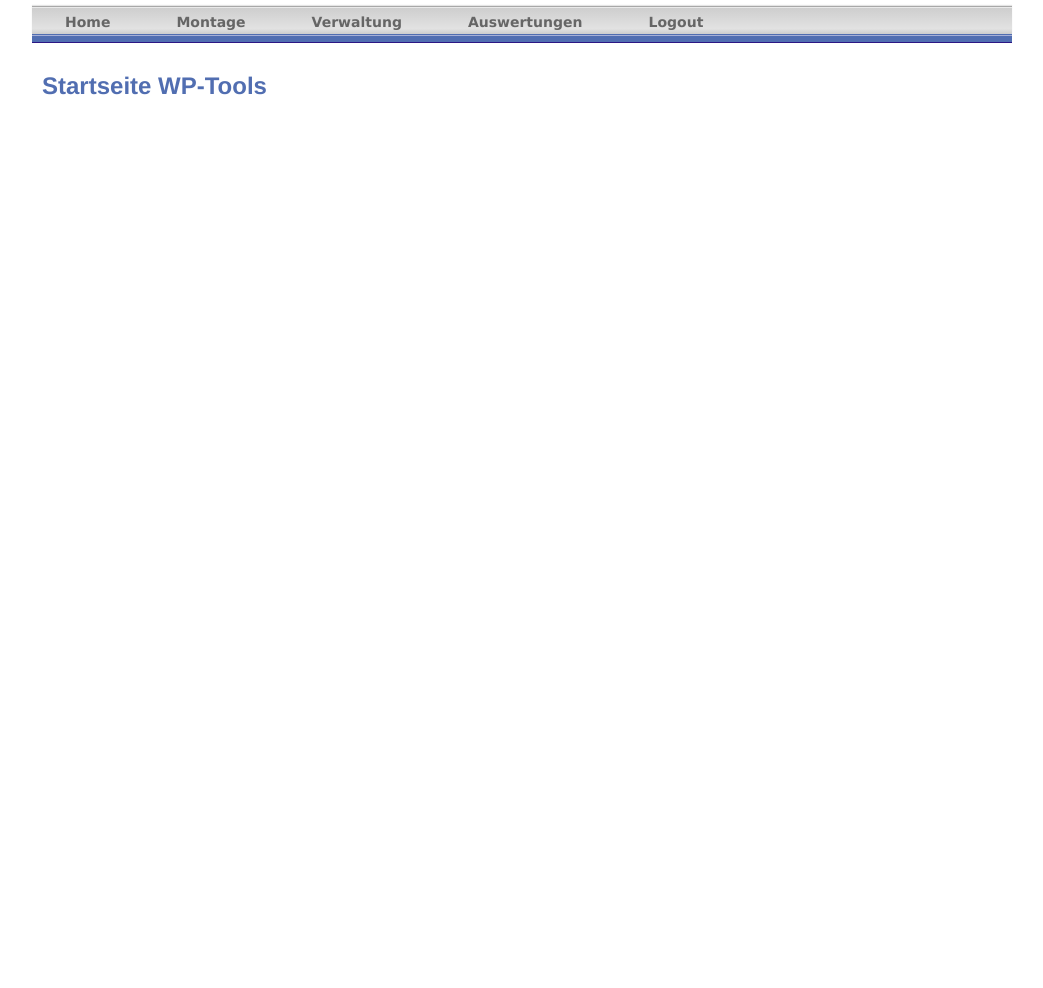
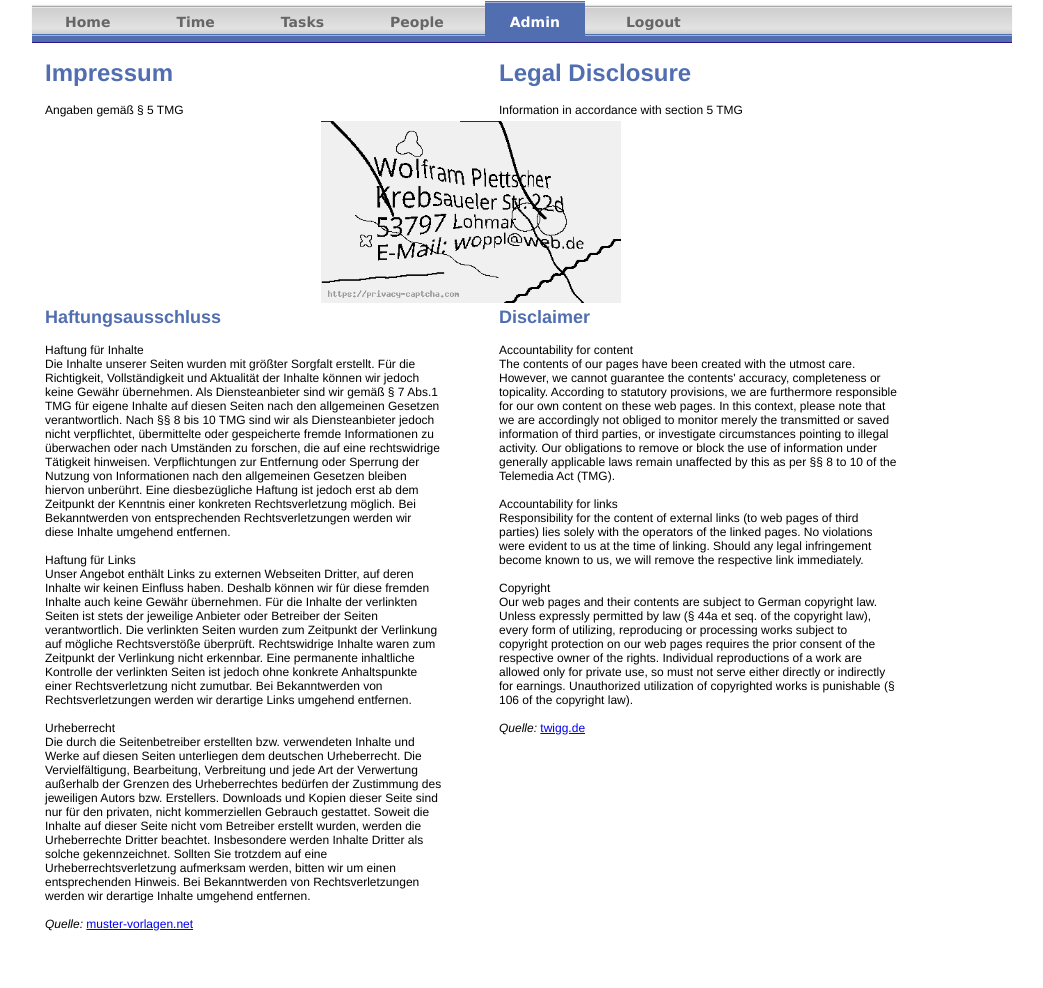
Before and after one commit to wopl/wptools, a PHP site: page /index.php?section=impressum in a window 1280 px wide. Shown: the part 48-1036 px from the top of the page, without its empty margins (118-1161 px from the left). Before the commit the page ends 143 px from the top, so only its background shows below. Run offline with PHP 8.4, Linux system fonts and the light colour scheme; the visitor is signed in with stand-in values (Sample User, id 1).

Commit message:
Menu, Impressum, LandingPage

```diff
--- a/home.php
+++ b/home.php
@@ -4,4 +4,34 @@
 <!--                                                                              -->
 <!-- ---------------------------------------------------------------------------- -->
 
-<h1>Startseite WP-Tools</h1>
+<h1>WP-Tools Landing Page</h1>
+<h3>Dear user,</h3>
+this application has been designed to simplify tasks that are very common for all
+kind of projects. Typically these tasks are done by using Excel sheets or connecting
+to a collaboration server. Using Excel results in large, unreadable tables that are sent around
+via Mail regularly. They can only be maintained by one person and trying to
+collaborate results in a mess of versions.</br></br>
+
+Collaboration servers solve the multi-user problem, but are highly overloaded with
+functions and are not user-friendliy enough for ad-hoc users.</br></br>
+
+The current tools you find here overcome the disadvantages described above. All users
+operate simultaneously on a single data-storage. The look and feel is consistent
+accross different tools and much more user-friendly than Excel or other tools.</br></br>
+
+We are currently in a very early stage of development, therefore not all modules
+have the functionality desired and expected. Use, what you like, and wait for
+more to come in the future.</br></br>
+
+Currently we plan to implement the following:
+<ul>
+	<li>Time tracking of tasks/projects</li>
+    <li>Travel notes needed for expense reclaim</li>
+    <li>provide a convenient task-list</li>
+    <li>Project related contact list with RACI for tasks</li>
+</ul>
+
+I hope, you find this tool useful. Let us know your opinion.</br></br>
+
+Have fun while exploring WP-Tools!</br>
+<b>Wolfram</b>
--- /dev/null
+++ b/impressum.php
@@ -0,0 +1,60 @@
+<?php
+// **********************************************************************************
+// **                                                                              **
+// ** impressum.php                                 (c) Wolfram Plettscher 10/2014 **
+// **                                                                              **
+// **********************************************************************************
+
+?>
+
+<table>
+	<colgroup>
+    	<col width="400">
+        <col width="50">
+        <col width="400">
+    </colgroup>
+    <tr>
+        <td>
+            <h1>Impressum</h1>
+            Angaben gem&auml;&szlig; &sect; 5 TMG
+        </td><td>
+
+        </td><td>
+        	<h1>Legal Disclosure</h1>
+            Information in accordance with section 5 TMG
+        </td>
+    </tr><tr>
+    	<th colspan="3">
+			<img src="img/captcha_wp.png" width="300">
+        </th>
+    </tr><tr>
+    	<td valign="top">
+        <h2>Haftungsausschluss</h2>
+        Haftung f&uuml;r Inhalte<br/>
+        Die Inhalte unserer Seiten wurden mit gr&ouml;&szlig;ter Sorgfalt erstellt. F&uuml;r die Richtigkeit, Vollst&auml;ndigkeit und Aktualit&auml;t der Inhalte k&ouml;nnen wir jedoch keine Gew&auml;hr &uuml;bernehmen. Als Diensteanbieter sind wir gem&auml;&szlig; &sect; 7 Abs.1 TMG f&uuml;r eigene Inhalte auf diesen Seiten nach den allgemeinen Gesetzen verantwortlich. Nach &sect;&sect; 8 bis 10 TMG sind wir als Diensteanbieter jedoch nicht verpflichtet, &uuml;bermittelte oder gespeicherte fremde Informationen zu &uuml;berwachen oder nach Umst&auml;nden zu forschen, die auf eine rechtswidrige T&auml;tigkeit hinweisen. Verpflichtungen zur Entfernung oder Sperrung der Nutzung von Informationen nach den allgemeinen Gesetzen bleiben hiervon unber&uuml;hrt. Eine diesbez&uuml;gliche Haftung ist jedoch erst ab dem Zeitpunkt der Kenntnis einer konkreten Rechtsverletzung m&ouml;glich. Bei Bekanntwerden von entsprechenden Rechtsverletzungen werden wir diese Inhalte umgehend entfernen.
+        <br/><br/>
+        Haftung f&uuml;r Links<br/>
+        Unser Angebot enth&auml;lt Links zu externen Webseiten Dritter, auf deren Inhalte wir keinen Einfluss haben. Deshalb k&ouml;nnen wir f&uuml;r diese fremden Inhalte auch keine Gew&auml;hr &uuml;bernehmen. F&uuml;r die Inhalte der verlinkten Seiten ist stets der jeweilige Anbieter oder Betreiber der Seiten verantwortlich. Die verlinkten Seiten wurden zum Zeitpunkt der Verlinkung auf m&ouml;gliche Rechtsverst&ouml;&szlig;e &uuml;berpr&uuml;ft. Rechtswidrige Inhalte waren zum Zeitpunkt der Verlinkung nicht erkennbar. Eine permanente inhaltliche Kontrolle der verlinkten Seiten ist jedoch ohne konkrete Anhaltspunkte einer Rechtsverletzung nicht zumutbar. Bei Bekanntwerden von Rechtsverletzungen werden wir derartige Links umgehend entfernen.
+        <br/><br/>
+        Urheberrecht<br/>
+        Die durch die Seitenbetreiber erstellten bzw. verwendeten Inhalte und Werke auf diesen Seiten unterliegen dem deutschen Urheberrecht. Die Vervielf&auml;ltigung, Bearbeitung, Verbreitung und jede Art der Verwertung au&szlig;erhalb der Grenzen des Urheberrechtes bed&uuml;rfen der Zustimmung des jeweiligen Autors bzw. Erstellers. Downloads und Kopien dieser Seite sind nur f&uuml;r den privaten, nicht kommerziellen Gebrauch gestattet. Soweit die Inhalte auf dieser Seite nicht vom Betreiber erstellt wurden, werden die Urheberrechte Dritter beachtet. Insbesondere werden Inhalte Dritter als solche gekennzeichnet. Sollten Sie trotzdem auf eine Urheberrechtsverletzung aufmerksam werden, bitten wir um einen entsprechenden Hinweis. Bei Bekanntwerden von Rechtsverletzungen werden wir derartige Inhalte umgehend entfernen.
+        <br/><br/>
+        <i>Quelle:  </i><a href="http://www.muster-vorlagen.net" target="_blank">muster-vorlagen.net</a><br/><br/>
+        </td><td>
+        </td><td valign="top">
+
+            <h2>Disclaimer</h2>
+            Accountability for content<br/>
+            The contents of our pages have been created with the utmost care. However, we cannot guarantee the contents' accuracy, completeness or topicality. According to statutory provisions, we are furthermore responsible for our own content on these web pages. In this context, please note that we are accordingly not obliged to monitor merely the transmitted or saved information of third parties, or investigate circumstances pointing to illegal activity. Our obligations to remove or block the use of information under generally applicable laws remain unaffected by this as per &sect;&sect; 8 to 10 of the Telemedia Act (TMG).
+            <br/><br/>
+            Accountability for links<br/>Responsibility for the content of external links (to web pages of third parties) lies solely with the operators of the linked pages. No violations were evident to us at the time of linking. Should any legal infringement become known to us, we will remove the respective link immediately.
+            <br/><br/>
+            Copyright<br/>
+            Our web pages and their contents are subject to German copyright law. Unless expressly permitted by law (&sect; 44a et seq. of the copyright law), every form of utilizing, reproducing or processing works subject to copyright protection on our web pages requires the prior consent of the respective owner of the rights. Individual reproductions of a work are allowed only for private use, so must not serve either directly or indirectly for earnings. Unauthorized utilization of copyrighted works is punishable (&sect; 106 of the copyright law).
+            <br/><br/>
+            <i>Quelle: </i><a href="http://www.twigg.de/haftungsausschlussimpressumenglisch.htm" target="_blank">twigg.de</a><br/><br/>
+
+    	</td>
+	</tr>
+
+</table>
--- a/menu.php
+++ b/menu.php
@@ -1,118 +1,77 @@
-<!-- ---------------------------------------------------------------------------- -->
-<!--                                                                              -->
-<!-- menu.php                                      (c) Wolfram Plettscher 09/2014 -->
-<!--                                                                              -->
-<!-- ---------------------------------------------------------------------------- -->
+<?php
+// **********************************************************************************
+// **                                                                              **
+// ** menu.php                                      (c) Wolfram Plettscher 10/2014 **
+// **                                                                              **
+// **********************************************************************************
+include "inc/menuhref.inc";
 
-<ul>
-   <?php
-		if ($section == "home"){
-			   echo "<li class='active'>";
-		} else {
-			   echo "<li>";
-		}
-		echo "<a href='index.php?section=home'><span>Home</span></a></li>";
-   ?>
-	<?php
-		if (($section == "workplace") || ($section == "travel")){
-			echo "<li class='active has-sub'><a href='#'><span>Montage</span></a>";
-		} else {
-			echo "<li class='has-sub'><a href='#'><span>Montage</span></a>";
-		}
+echo "<ul>";
+
+	// Menu "Home"
+	href ($section, "home", "Home", "index.php?section=home");
+
+	// Menu "Time" with submenus
+	$li = "<li class='has-sub'>";
+	if (($section == "task") || ($section == "travel")){
+		// Highlight Top-Menu
+		$li = "<li class='active has-sub'>";
+	}
+	echo $li;
+	hrefsub ("Time", "#");
 		echo "<ul>";
-			if ($section == "workplace"){
-				echo "<li class='active last'><a href='index.php?section=workplace'><span>Baustelle</span></a>";
-			} else {
-				echo "<li><a href='index.php?section=workplace'><span>Baustelle</span></a>";
-			}
-			if ($section == "travel"){
-				echo "<li class='active last'><a href='index.php?section=travel'><span>Reise</span></a>";
-			} else {
-				echo "<li class='last'><a href='index.php?section=travel'><span>Reise</span></a>";
-			}
-		echo "</ul></li>";
-	?>
+			href ($section, "task", "Task", "index.php?section=task");
+			href ($section, "travel", "Travel", "index.php?section=travel");
+		echo "</ul>";
+	echo "</li>";
 
-	<?php
-		if (($section == "user") || ($section == "customer") || ($section == "worksteps")){
-			echo "<li class='active has-sub'><a href='#'><span>Verwaltung</span></a>";
-		} else {
-			echo "<li class='has-sub'><a href='#'><span>Verwaltung</span></a>";
-		}
+	// Menu "Tasks" with submenus
+	$li = "<li class='has-sub'>";
+	if (($section == "task2") || ($section == "task2")){
+		// Highlight Top-Menu
+		$li = "<li class='active has-sub'>";
+	}
+	echo $li;
+	hrefsub ("Tasks", "#");
 		echo "<ul>";
-			if ($section == "user"){
-				echo "<li class='active'><a href='index.php?section=user'><span>Benutzer</span></a>";
-			} else {
-				echo "<li><a href='index.php?section=user'><span>Benutzer</span></a>";
-			}
-			if ($section == "customer"){
-				echo "<li class='active'><a href='index.php?section=customer'><span>Kunden</span></a>";
-			} else {
-				echo "<li><a href='index.php?section=customer'><span>Kunden</span></a>";
-			}
-			if ($section == "worksteps"){
-				echo "<li class='active last'><a href='index.php?section=worksteps'><span>Arbeitsschritte</span></a>";
-			} else {
-				echo "<li class='last'><a href='index.php?section=worksteps'><span>Arbeitsschritte</span></a>";
-			}
-		echo "</ul></li>";
-	?>
-<!--
-   <li class='has-sub'><a href='#'><span>Products</span></a>
-      <ul>
-         <li class='has-sub'><a href='#'><span>Product 1</span></a>
-            <ul>
-               <li><a href='#'><span>Sub Product11</span></a></li>
-               <li class='active last'><a href='#'><span>Sub Product12</span></a></li>
-            </ul>
-         </li>
-         <li class='has-sub'><a href='#'><span>Product 2</span></a>
-            <ul>
-               <li><a href='#'><span>Sub Product21</span></a></li>
-               <li class='last'><a href='#'><span>Sub Product22</span></a></li>
-            </ul>
-         </li>
-      </ul>
-   </li>
- -->
-<!--
-   <li><a href='index.php?section=about'><span>About</span></a></li>
-   <li class='last'><a href='index.php?section=contact'><span>Contact</span></a></li>
--->
-   <?php
-		if ($section == "reports"){
-			   echo "<li class='active'>";
-		} else {
-			   echo "<li>";
-		}
-		echo "<a href='index.php?section=reports'><span>Auswertungen</span></a></li>";
+			href ($section, "task2", "Task1", "index.php?section=task2");
+			href ($section, "task2", "Task2", "index.php?section=task2");
+		echo "</ul>";
+	echo "</li>";
 
-//		if ($section == "about"){
-//			   echo "<li class='active'>";
-//		} else {
-//			   echo "<li>";
-//		}
-//		echo "<a href='index.php?section=about'><span>About</span></a></li>";
+	// Menu "People" with submenus
+	$li = "<li class='has-sub'>";
+	if (($section == "people") || ($section == "people")){
+		// Highlight Top-Menu
+		$li = "<li class='active has-sub'>";
+	}
+	echo $li;
+	hrefsub ("People", "#");
+		echo "<ul>";
+			href ($section, "people", "People1", "index.php?section=people");
+			href ($section, "people", "People2", "index.php?section=people");
+		echo "</ul>";
+	echo "</li>";
 
-//		if ($section == "contact"){
-//			   echo "<li class='active'>";
-//		} else {
-//			   echo "<li>";
-//		}
-//		echo "<a href='index.php?section=contact'><span>Contact</span></a></li>";
+	// Menu "Admin" with submenus
+	$li = "<li class='has-sub'>";
+	if (($section == "admin") || ($section == "user") || ($section == "impressum")){
+		// Highlight Top-Menu
+		$li = "<li class='active has-sub'>";
+	}
+	echo $li;
+	hrefsub ("Admin", "#");
+		echo "<ul>";
+			href ($section, "admin", "Admin1", "index.php?section=admin");
+			href ($section, "admin", "Admin2", "index.php?section=admin");
+			href ($section, "user", "Benutzer", "index.php?section=user");
+			href ($section, "impressum", "Impressum", "index.php?section=impressum");
+		echo "</ul>";
+	echo "</li>";
 
-//		if ($section == "database"){
-//			   echo "<li class='active last'>";
-//		} else {
-//			   echo "<li>";
-//		}
-//		echo "<a href='index.php?section=database'><span>Database</span></a></li>";
 
-		if ($section == "logout"){
-			   echo "<li class='active'>";
-		} else {
-			   echo "<li>";
-		}
-		echo "<a href='logout.php'><span>Logout</span></a></li>";
-   ?>
-</ul>
+	// Menu "Logout"
+	href ($section, "logout", "Logout", "logout.php");
+
+echo "</ul></br>";
+?>
--- a/sites.php
+++ b/sites.php
@@ -50,6 +50,9 @@
 		case "logout":
 			include ("logout.php");
 			break;
+		case "impressum":
+			include ("impressum.php");
+			break;
 		default:
 			include ("home.php");
 	}
```
Also changed, not shown: inc/menuhref.inc (added, +58 -0 lines), login.php (+13 -4 lines), img/captcha_wp.png (added).
